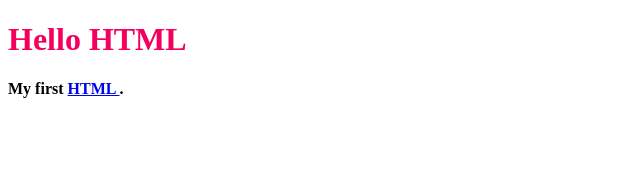
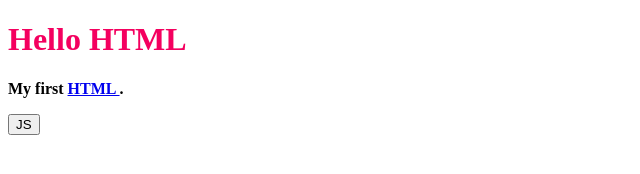
Before and after one commit to kumagon/hello-sample, a plain HTML site: page index.html in a window 1280 px wide. Shown: the full height of the page, 0-640 px from the left. Drawn offline with Linux system fonts and the light colour scheme.

Commit message:
js追加

```diff
--- a/index.html
+++ b/index.html
@@ -3,9 +3,22 @@
 <head>
     <title>HTML</title>
     <style type="text/css">
-        h1 { color: #f4005f; }
-        p { font-weight: bold; }
+        h1 {
+            color: #f4005f;
+        }
+
+        p {
+            font-weight: bold;
+        }
     </style>
+    <script>
+        function clickHandler() {
+            const box = document.getElementById("box");
+            const p = document.createElement("p");
+            p.innerText = "Added by JS";
+            box.appendChild(p);
+        }
+    </script>
 
 </head>
 <body>
@@ -16,5 +29,7 @@
         HTML
     </a>.
 </p>
+<button onclick="clickHandler()">JS</button>
+<div id="box"></div>
 </body>
 </html>
```
